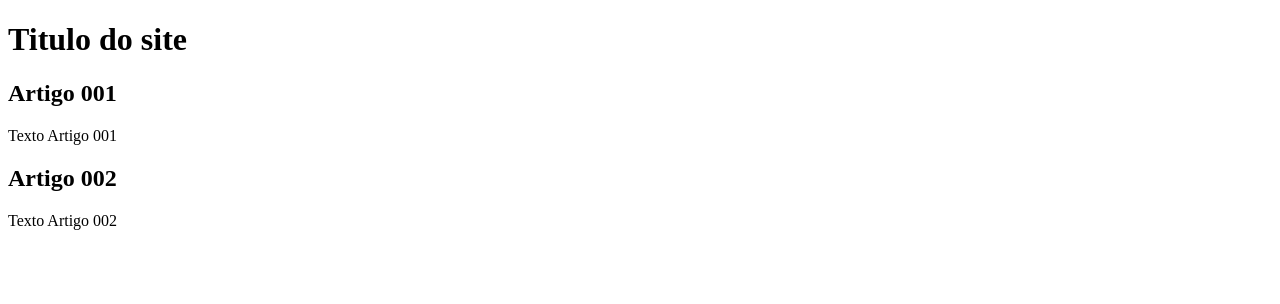
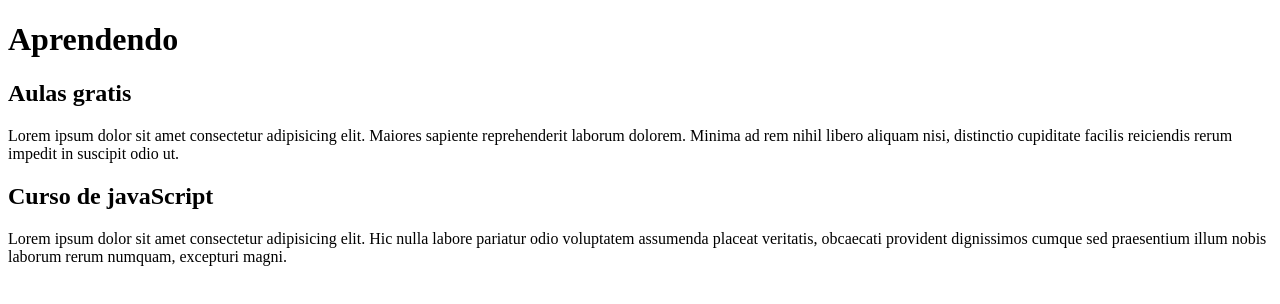
Before and after one commit to LuizD3v/projeto-site, a plain HTML site: page index.html in a window 1280 px wide. Drawn offline with Linux system fonts and the light colour scheme.

Commit message:
comecei a escrever o conteudo

```diff
--- a/index.html
+++ b/index.html
@@ -9,15 +9,15 @@
 <body>
     <main>
         <header>
-            <h1>Titulo do site</h1>
+            <h1>Aprendendo</h1>
         </header>
         <article>
-            <h2>Artigo 001</h2>
-            <p>Texto Artigo 001</p>
+            <h2>Aulas gratis</h2>
+            <p>Lorem ipsum dolor sit amet consectetur adipisicing elit. Maiores sapiente reprehenderit laborum dolorem. Minima ad rem nihil libero aliquam nisi, distinctio cupiditate facilis reiciendis rerum impedit in suscipit odio ut.</p>
         </article>
         <article>
-            <h2>Artigo 002</h2>
-            <p>Texto Artigo 002</p>
+            <h2>Curso de javaScript</h2>
+            <p>Lorem ipsum dolor sit amet consectetur adipisicing elit. Hic nulla labore pariatur odio voluptatem assumenda placeat veritatis, obcaecati provident dignissimos cumque sed praesentium illum nobis laborum rerum numquam, excepturi magni.</p>
         </article>
     </main>
 </body>
```
